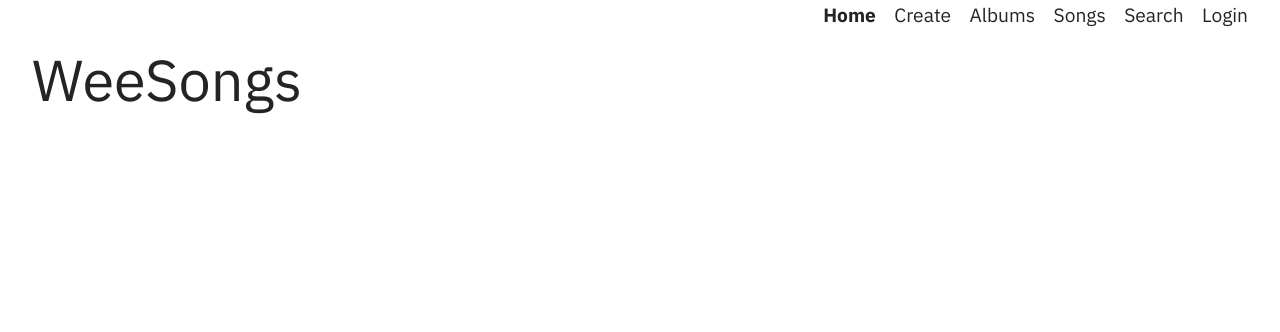
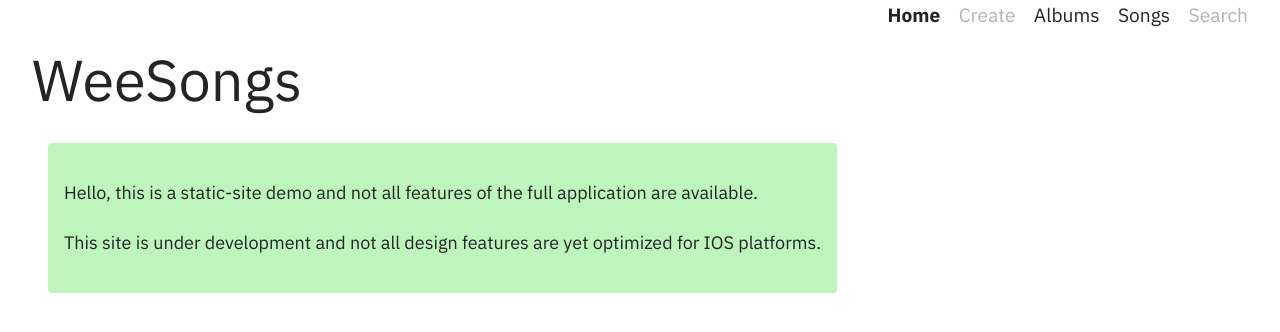
Before and after one commit to kevinjapan/WeeSongs, a Vue app: page / in a window 1280 px wide. Shown: the top 332 px of the page. Built offline with nearby package versions, Linux system fonts and the light colour scheme.

Commit message:
set as static site

```diff
--- a/src/stores/appstore.js
+++ b/src/stores/appstore.js
@@ -7,7 +7,7 @@ import { defineStore, acceptHMRUpdate } from 'pinia'
 export const useAppStore = defineStore('app_store', () => {
 
    // toggle web_api/static
-   const is_static = false
+   const is_static = true
 
    // we use presence/absence as web_api/static toggle flag
    const app_api = is_static ? ref('') : ref('http://songs-api-laravel/api')
@@ -33,6 +33,9 @@ export const useAppStore = defineStore('app_store', () => {
 
    //
    const items_per_page = ref(20)
+
+   //
+   const total_num_items = ref(120) // to do : calc from json or server call
 
 
    // future : persist login / bearer_token for limited time
@@ -83,6 +86,7 @@ export const useAppStore = defineStore('app_store', () => {
       curr_view_route,
       list_view_type,
       items_per_page,
+      total_num_items,
 
       get_api,
       set_api,
```
